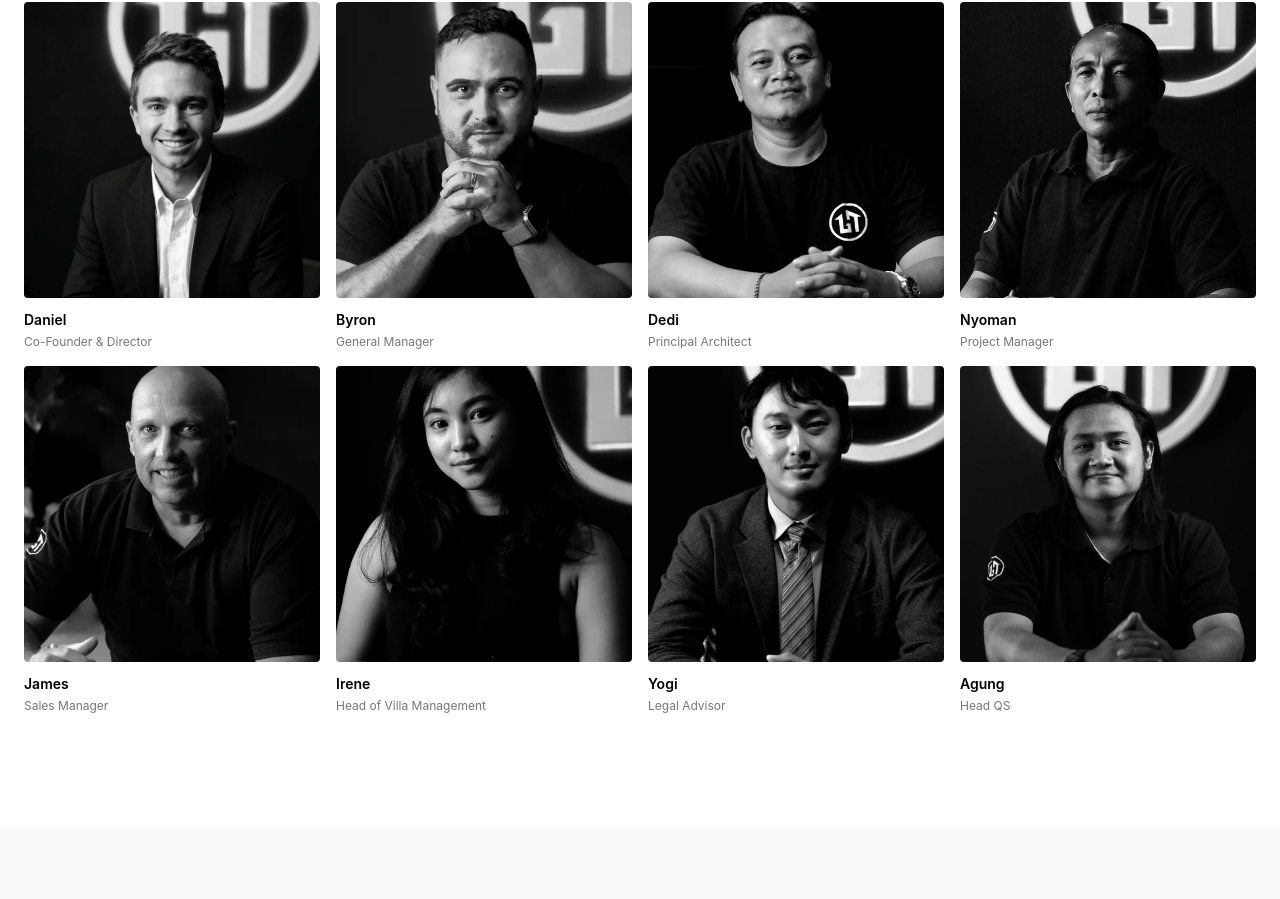
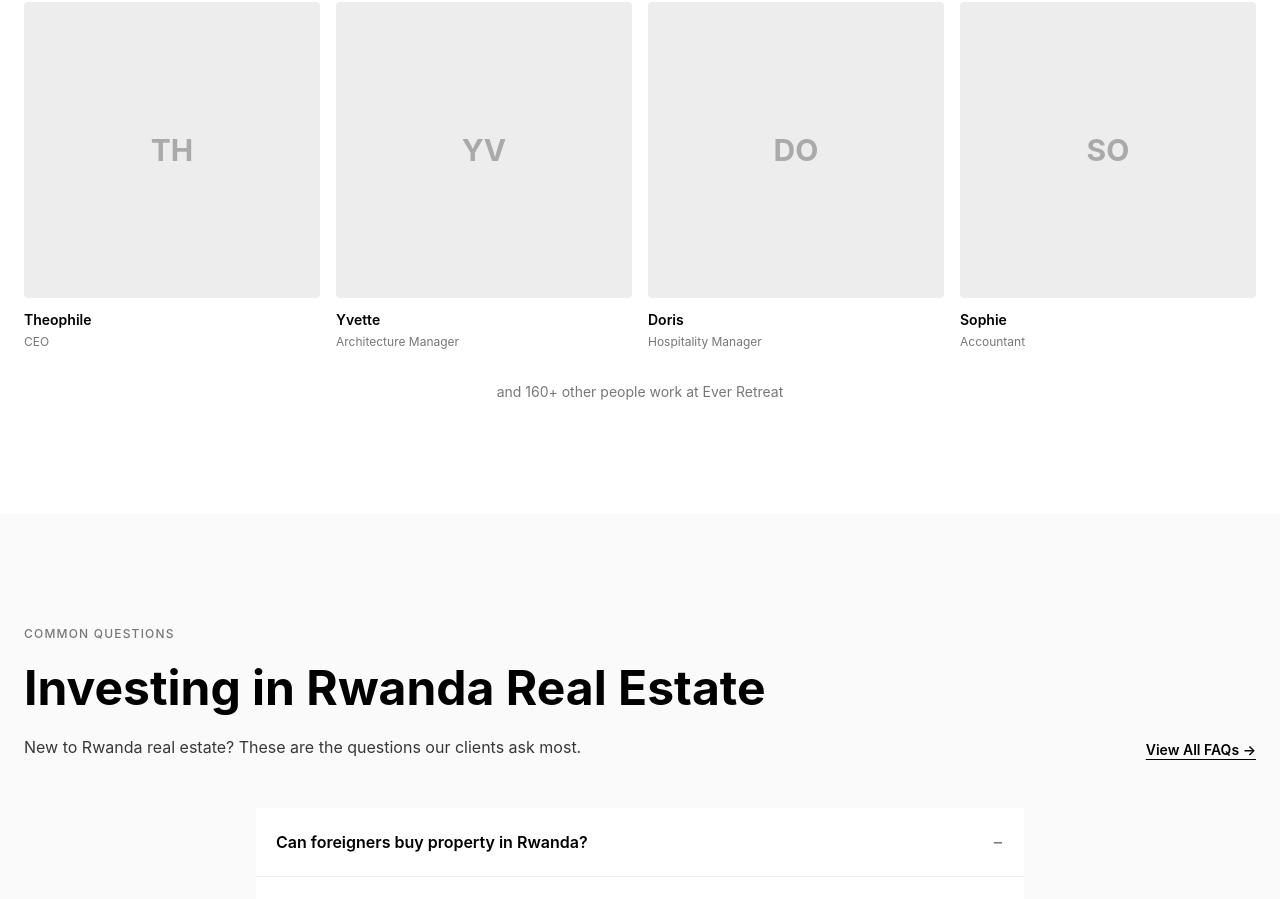
Before and after one commit to ever-design-group/everretreatinvestments.com, a Next.js app: page /about in a window 1280 px wide. Shown: the part 4608-5507 px from the top of the page. Built offline with nearby package versions, Linux system fonts and the light colour scheme.

Commit message:
Update Team section to 4 key people with placeholders and add team count

```diff
--- a/src/components/Team.tsx
+++ b/src/components/Team.tsx
@@ -1,54 +1,25 @@
 import Link from "next/link";
-import Image from "next/image";
 
 const teamMembers = [
   {
-    name: "Daniel",
-    role: "Co-Founder & Director",
-    image: "/images/team/dan.webp",
-    imageAlt: "Daniel - Co-Founder & Director at Ever Retreat",
+    name: "Theophile",
+    role: "CEO",
+    initials: "TH",
   },
   {
-    name: "Byron",
-    role: "General Manager",
-    image: "/images/team/byron.webp",
-    imageAlt: "Byron - General Manager at Ever Retreat",
+    name: "Yvette",
+    role: "Architecture Manager",
+    initials: "YV",
   },
   {
-    name: "Dedi",
-    role: "Principal Architect",
-    image: "/images/team/dedi.webp",
-    imageAlt: "Dedi - Principal Architect at Ever Retreat",
+    name: "Doris",
+    role: "Hospitality Manager",
+    initials: "DO",
   },
   {
-    name: "Nyoman",
-    role: "Project Manager",
-    image: "/images/team/nyoman.webp",
-    imageAlt: "Nyoman - Project Manager at Ever Retreat",
-  },
-  {
-    name: "James",
-    role: "Sales Manager",
-    image: "/images/team/james.webp",
-    imageAlt: "James - Sales Manager at Ever Retreat",
-  },
-  {
-    name: "Irene",
-    role: "Head of Villa Management",
-    image: "/images/team/irene.webp",
-    imageAlt: "Irene - Head of Villa Management at Ever Retreat",
-  },
-  {
-    name: "Yogi",
-    role: "Legal Advisor",
-    image: "/images/team/yogi.webp",
-    imageAlt: "Yogi - Legal Advisor at Ever Retreat",
-  },
-  {
-    name: "Agung",
-    role: "Head QS",
-    image: "/images/team/agung.webp",
-    imageAlt: "Agung - Head QS at Ever Retreat",
+    name: "Sophie",
+    role: "Accountant",
+    initials: "SO",
   },
 ];
 
@@ -81,20 +52,20 @@ export function Team() {
         <div className="grid grid-cols-2 gap-4 sm:grid-cols-3 lg:grid-cols-4">
           {teamMembers.map((member) => (
             <div key={member.name} className="group">
-              <div className="relative aspect-square overflow-hidden rounded-lg">
-                <Image
-                  src={member.image}
-                  alt={member.imageAlt}
-                  fill
-                  sizes="(max-width: 640px) 50vw, (max-width: 1024px) 33vw, 25vw"
-                  className="object-cover transition-transform duration-500 group-hover:scale-105"
-                />
+              <div className="relative aspect-square overflow-hidden rounded-lg bg-brand-gray-100 flex items-center justify-center">
+                <span className="text-3xl font-bold text-brand-gray-400">
+                  {member.initials}
+                </span>
               </div>
               <p className="mt-3 text-sm font-semibold text-black">{member.name}</p>
               <p className="mt-1 text-xs text-brand-gray-500">{member.role}</p>
             </div>
           ))}
         </div>
+
+        <p className="mt-8 text-center text-sm text-brand-gray-500">
+          and 160+ other people work at Ever Retreat
+        </p>
       </div>
     </section>
   );
```
